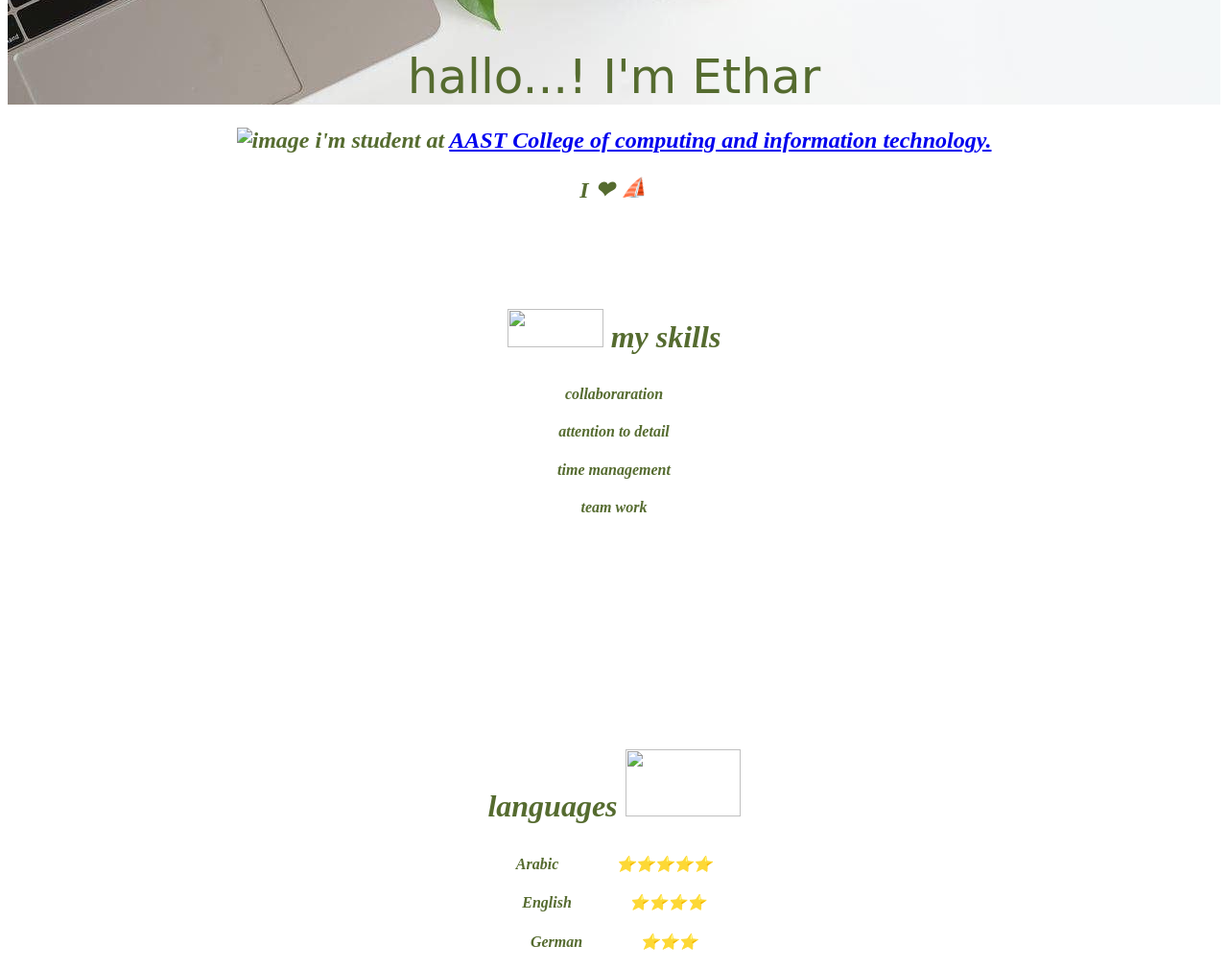
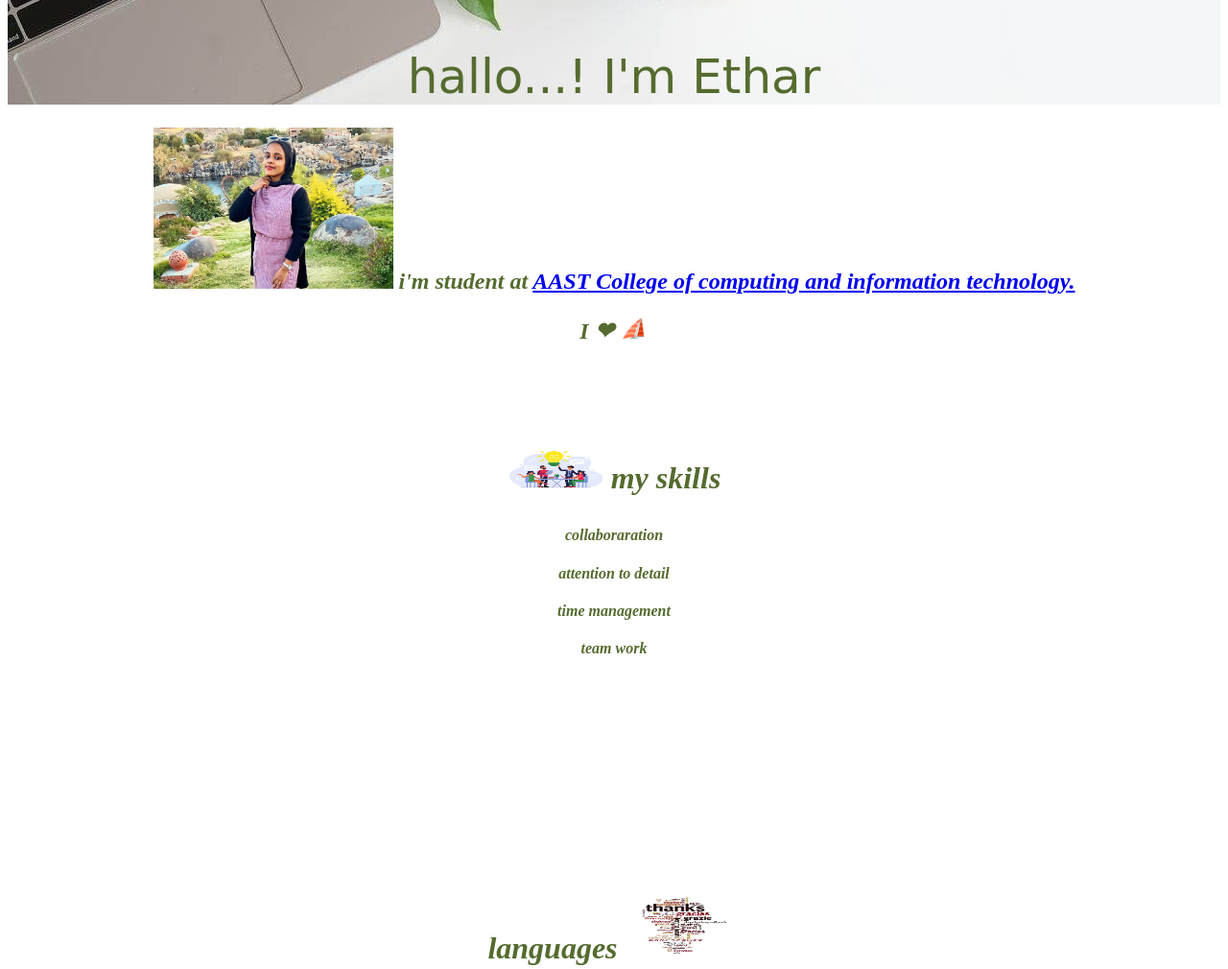
Before and after one commit to Etharelshazl/cv.html.css.js, a plain HTML site: page index.html in a window 1280 px wide. Shown: the part 340-1350 px from the top of the page at 96% size. Drawn offline with Linux system fonts and the light colour scheme.

Commit message:
Update index.html

```diff
--- a/index.html
+++ b/index.html
@@ -21,7 +21,7 @@
     I'm Ethar
 </P1>
  </div><div class="middle"><h2><p>
-    <img src="ana.jpeg" alt="image" width="250">
+     <img src="WhatsApp Image 2023-03-16 at 8.31.21 PM.jpeg" alt="image" width="250">
     i'm student at <a href="https://www.facebook.com/AAST.CCIT.ASWAN?mibextid=ZbWKwL">
         AAST College of computing and information technology.
     </a>
@@ -30,7 +30,7 @@
  </h4>
 </div><div class="skills">
   <h1><p>
-    <img src="skills.jpeg" width="100" height="40"> my skills
+    <img src="WhatsApp Image 2023-03-17 at 12.05.12 AM.jpeg" width="100" height="40"> my skills
   </p></h1>
   </p></h1><h4>
  collaboraration
@@ -40,7 +40,7 @@
      team work</h4></div><div><p></p></div><div class="language">
         <div class="language">
             <h1><p>
-               languages <img src="languages.jpeg"width="120" height="70">
+               languages <img src="WhatsApp Image 2023-03-17 at 1.17.04 AM.jpeg"width="120" height="70">
             </p></h1><h4>
                 Arabic&nbsp;&nbsp;&nbsp;&nbsp;&nbsp;&nbsp;&nbsp;&nbsp;&nbsp;&nbsp;&nbsp;&nbsp;&nbsp;&nbsp;  &#11088;&#11088;&#11088;&#11088;&#11088;
             </h4></h1><h4>
```
